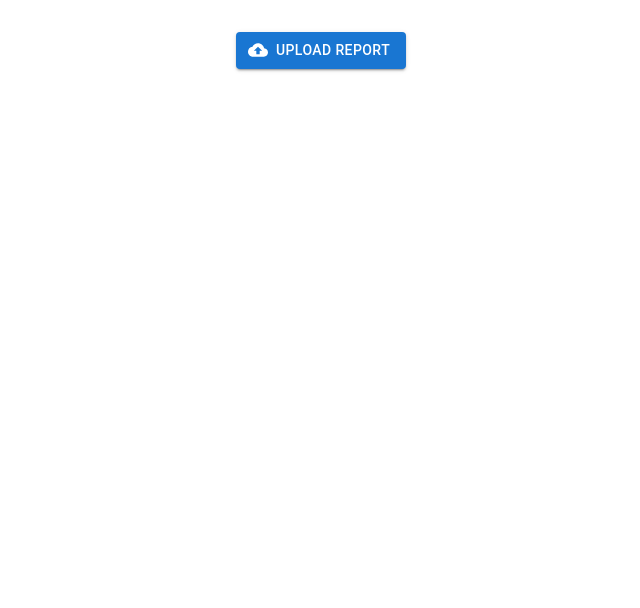
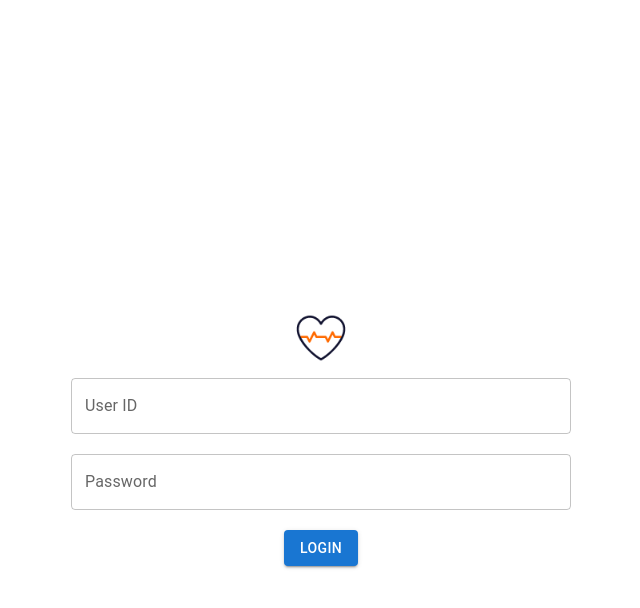
Before and after one commit to ujjwalnp/health-connect, a React (Vite) app in the folder client/: page / in a window 1280 px wide. Shown: the top 608 px of the page, without its empty margins (319-959 px from the left). Built offline with nearby package versions, Linux system fonts and the light colour scheme.

Commit message:
feat: login

```diff
--- a/client/src/components/Login.jsx
+++ b/client/src/components/Login.jsx
@@ -1,19 +1,24 @@
-import * as React from "react";
+import React from "react";
 import Box from "@mui/material/Box";
 import TextField from "@mui/material/TextField";
-import Button from '@mui/material/Button';
+import Button from "@mui/material/Button";
+import HeartImage from '../assets/loding.gif';
 
 export default function Login() {
   return (
-    <div className="flex justify-center items-center h-screen space-y-4">
+    <div className="">
+     <div className="flex justify-center items-center h-screen ">
       <Box
         sx={{
           width: 500,
           maxWidth: "100%",
         }}
       >
+<div className="flex justify-center items-center">
+<img src={HeartImage} alt="Heart" className="w-20 h-20 " />
+
+</div>
         <div className="mb-5">
-          {" "}
           <TextField fullWidth label="User ID" id="user_id" />
         </div>
         <div>
@@ -24,13 +29,14 @@ export default function Login() {
             className="mt-10"
           />
         </div>
-       <div className="mt-5">
-       <Button variant="contained" size="medium">
-          Login
-        </Button>
-         </div>
-      </Box>{" "}
+        <div className="mt-5">
+          <Button variant="contained" size="medium">
+            Login
+          </Button>
+        </div>
+      </Box>
+    </div>
+    </div>
 
-    </div>
   );
 }
--- a/client/src/pages/TestingComponent.jsx
+++ b/client/src/pages/TestingComponent.jsx
@@ -12,8 +12,8 @@ export default function TestingComponent() {
         {/* <InputField /> */}
         {/* <SearchBar /> */}
         {/* <CheckBox checkbox_data={"Check h"} /> */}
-        {/* <Login /> */}
-        <UploadPdf />
+        <Login />
+        {/* <UploadPdf /> */}
         </div>
     );
     }
```
